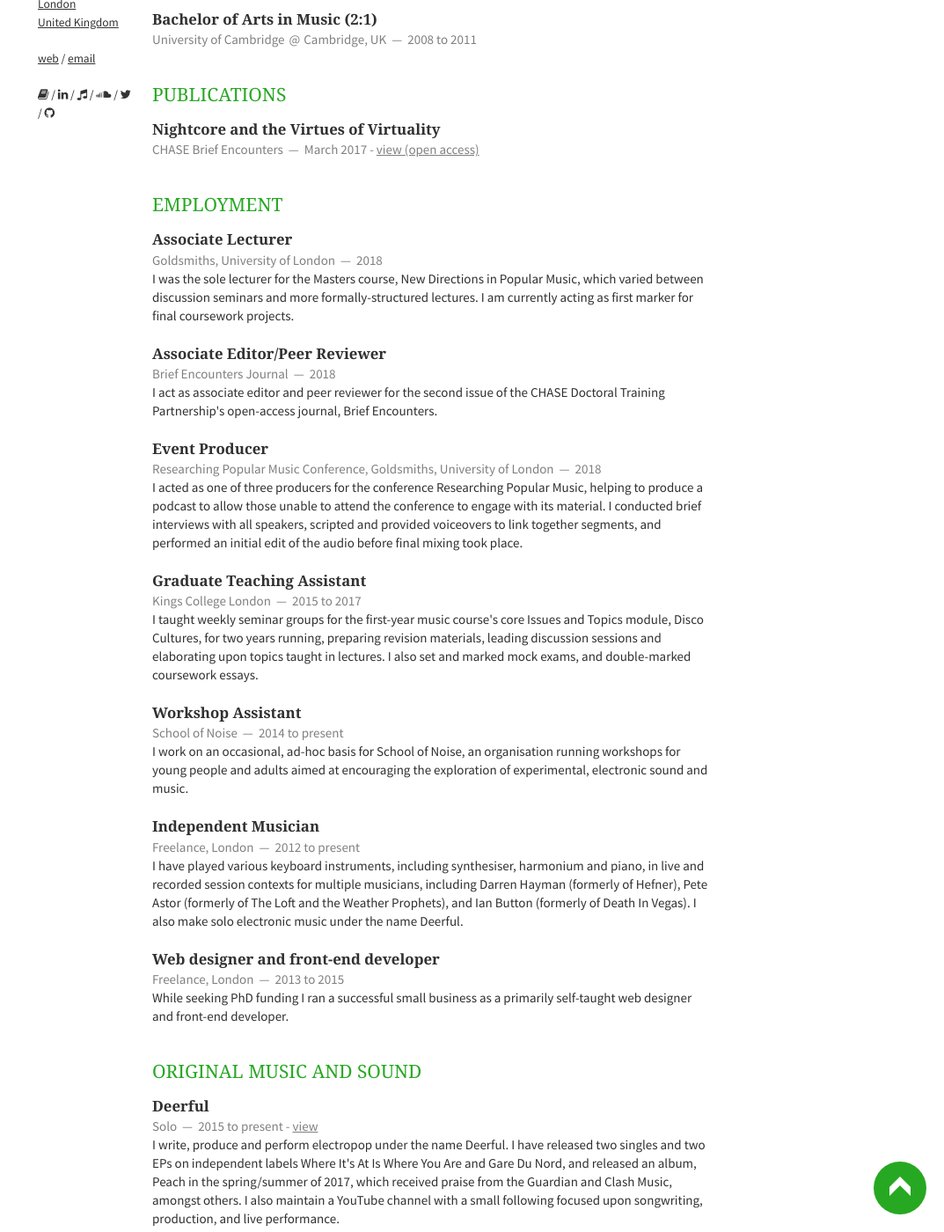
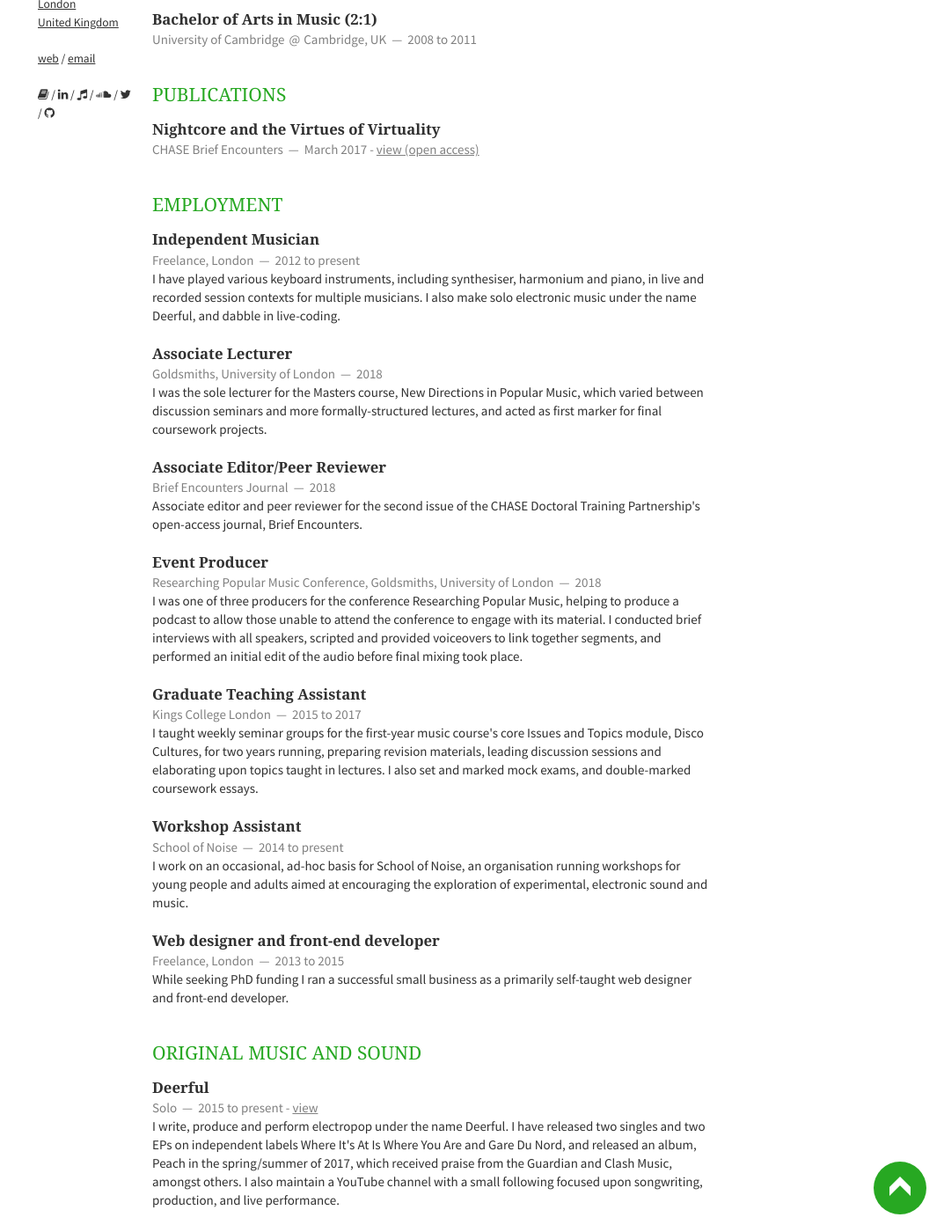
Before and after one commit to emmawinston/cv, a Jekyll site: the page built from index.html, in a window 1280 px wide and 1400 px high, scrolled down 336 px. Shown: the whole window at 88% size, without its empty margins (207-1280 px from the left). Built offline with Jekyll 4.4.1, drawn with Linux system fonts in a browser that asks for light colours; nearby versions of some CDN libraries; Markdown is read by kramdown in place of the engine named in the settings; the list of posts is cut into pages by our own code.

Commit message:
shortening employment section

```diff
--- a/_includes/employment.html
+++ b/_includes/employment.html
@@ -1,25 +1,33 @@
 <section class="eleven columns">
     <h1>Employment</h1>
+    <article>
+        <header>
+            <h1>Independent Musician</h1>
+            <span><address>Freelance, London</address><time>2012 to present</time></span>
+        </header>
+        <p>I have played various keyboard instruments, including synthesiser, harmonium and piano, in live and recorded session contexts for multiple musicians. I also make solo electronic music under the name Deerful, and dabble in live-coding.</p>
+    </article>
+    <article>
     <article>
         <header>
             <h1>Associate Lecturer</h1>
             <span><address>Goldsmiths, University of London</address><time>2018</time></span>
         </header>
-        <p>I was the sole lecturer for the Masters course, New Directions in Popular Music, which varied between discussion seminars and more formally-structured lectures. I am currently acting as first marker for final coursework projects.</p>
+        <p>I was the sole lecturer for the Masters course, New Directions in Popular Music, which varied between discussion seminars and more formally-structured lectures, and acted as first marker for final coursework projects.</p>
     </article>
     <article>
         <header>
             <h1>Associate Editor/Peer Reviewer</h1>
             <span><address>Brief Encounters Journal</address><time>2018</time></span>
         </header>
-        <p>I act as associate editor and peer reviewer for the second issue of the CHASE Doctoral Training Partnership's open-access journal, Brief Encounters.</p>
+        <p>Associate editor and peer reviewer for the second issue of the CHASE Doctoral Training Partnership's open-access journal, Brief Encounters.</p>
     </article>
     <article>
         <header>
             <h1>Event Producer</h1>
             <span><address>Researching Popular Music Conference, Goldsmiths, University of London</address><time>2018</time></span>
         </header>
-        <p>I acted as one of three producers for the conference Researching Popular Music, helping to produce a podcast to allow those unable to attend the conference to engage with its material. I conducted brief interviews with all speakers, scripted and provided voiceovers to link together segments, and performed an initial edit of the audio before final mixing took place.</p>
+        <p>I was one of three producers for the conference Researching Popular Music, helping to produce a podcast to allow those unable to attend the conference to engage with its material. I conducted brief interviews with all speakers, scripted and provided voiceovers to link together segments, and performed an initial edit of the audio before final mixing took place.</p>
     </article>
     <article>
         <header>
@@ -36,14 +44,6 @@
         <p>
     I work on an occasional, ad-hoc basis for School of Noise, an organisation running workshops for young people and adults aimed at encouraging the exploration of experimental, electronic sound and music.</p>
     </article>
-    <article>
-        <header>
-            <h1>Independent Musician</h1>
-            <span><address>Freelance, London</address><time>2012 to present</time></span>
-        </header>
-        <p>I have played various keyboard instruments, including synthesiser, harmonium and piano, in live and recorded session contexts for multiple musicians, including Darren Hayman (formerly of Hefner), Pete Astor (formerly of The Loft and the Weather Prophets), and Ian Button (formerly of Death In Vegas). I also make solo electronic music under the name Deerful.</p>
-    </article>
-    <article>
         <header>
             <h1>Web designer and front-end developer</h1>
             <span><address>Freelance, London</address><time>2013 to 2015</time></span>
```
